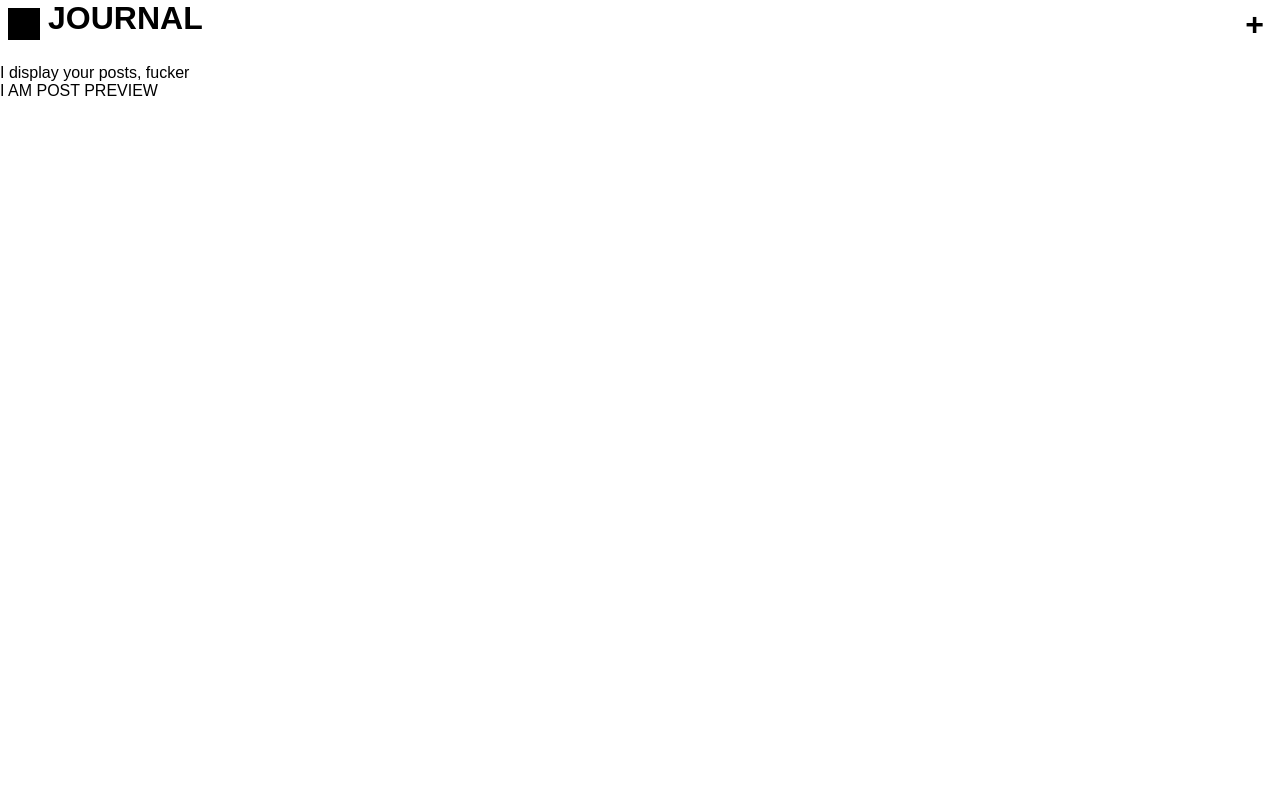
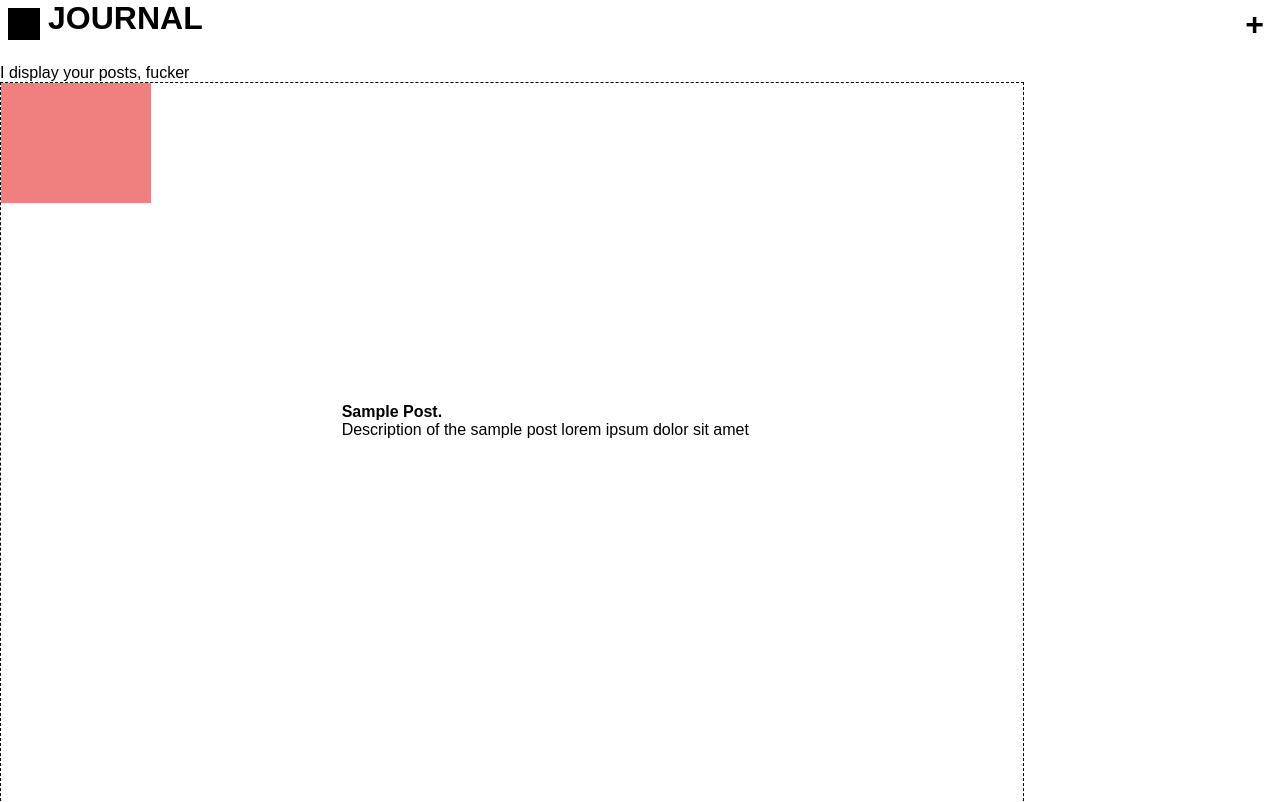
Before and after one commit to hcsvnt/journal, a Gatsby site: page / in a window 1280 px wide. Shown: the top 802 px of the page. Built offline with nearby package versions, Linux system fonts and the light colour scheme; Gatsby itself is replaced by a stand-in of ours; a web font is replaced by a local one.

Commit message:
initial work on the preview component

```diff
--- a/src/components/header/index.js
+++ b/src/components/header/index.js
@@ -1,44 +1,7 @@
 import React, { useContext, useState } from 'react';
 import { Link } from 'gatsby';
+import Navbar from '../navbar';
 import * as styles from './header.module.css';
-import { ThemeContext } from '../../hookers/themeContext';
-
-
-const NavBar = ({ showFilterBar, navBarClass, filterBarClass}) => {
-    const themeData = useContext(ThemeContext)
-    const {theme, setTheme} = themeData;
-    const manualThemeToggle = () => {
-        if (theme === 'light') setTheme('dark');
-        if (theme === 'dark') setTheme('light');
-    };
-
-    return (
-        <div className={navBarClass}>
-                <nav className={styles.nav}>
-                    <Link to='/about'>
-                        about
-                    </Link>
-                    <button onClick={showFilterBar}>
-                        filters
-                    </button>
-                    <span onClick={manualThemeToggle}>
-                        dark
-                    </span>
-                </nav>
-                <div className={filterBarClass}>
-                    <span>
-                        {/* these items need to be lists */}
-                        order
-                    </span>
-                    <span>
-                        {/* a multi selector list, who dis? */}
-                        tags
-                    </span>
-                </div>
-            </div>
-    )
-}
-
 
 const Header = () => {
     // const [bottomVisible, setBottomVisible] = useState(false);
@@ -53,7 +16,7 @@ const Header = () => {
     function showFilterBar() {
         setFilterBarActive(!filterBarActive);
         console.log('klyk')
-    }
+    };
 
     let navBarClass =  navBarActive ? `${styles.navBar} ${styles.navBarActive}` : styles.navBar;
     let filterBarClass = filterBarActive ? `${styles.filterBar} ${styles.filterBarActive}` : styles.filterBar;
@@ -72,7 +35,7 @@ const Header = () => {
                 </button>
             </div>
 
-            <NavBar
+            <Navbar
                 showFilterBar={showFilterBar}
                 navBarClass={navBarClass}
                 filterBarClass={filterBarClass}
--- a/src/components/layout/index.js
+++ b/src/components/layout/index.js
@@ -2,7 +2,6 @@ import React, { useContext, useEffect, useState } from 'react';
 import { ThemeContext } from '../../hookers/themeContext';
 import './layout.css';
 // import * as type from './type.module.css';
-
 
 const lightThemeValues = {
   '--clr-bg': 'white',
--- /dev/null
+++ b/src/components/navbar/index.js
@@ -0,0 +1,41 @@
+import React, { useContext } from 'react';
+import { Link } from 'gatsby';
+import { ThemeContext } from '../../hookers/themeContext';
+import * as styles from './navbar.module.css';
+
+const Navbar = ({ showFilterBar, navBarClass, filterBarClass}) => {
+    const themeData = useContext(ThemeContext)
+    const {theme, setTheme} = themeData;
+    const manualThemeToggle = () => {
+        if (theme === 'light') setTheme('dark');
+        if (theme === 'dark') setTheme('light');
+    };
+
+    return (
+        <div className={navBarClass}>
+                <nav className={styles.nav}>
+                    <Link to='/about'>
+                        about
+                    </Link>
+                    <button onClick={showFilterBar}>
+                        filters
+                    </button>
+                    <button onClick={manualThemeToggle}>
+                        dark
+                    </button>
+                </nav>
+                <div className={filterBarClass}>
+                    <span>
+                        {/* these items need to be lists */}
+                        order
+                    </span>
+                    <span>
+                        {/* a multi selector list, who dis? */}
+                        tags
+                    </span>
+                </div>
+            </div>
+    )
+};
+
+export default Navbar;
--- a/src/components/preview/index.js
+++ b/src/components/preview/index.js
@@ -1,11 +1,24 @@
 import React from 'react';
-
+import * as styles from './preview.module.css';
 
 const Preview = () => {
   return (
-    <div>
-        <p>I AM POST PREVIEW</p>
-    </div>
+    <article className={styles.preview}>
+        <div className={styles.text}>
+          <h2 className={styles.title}>
+            Sample Post.
+          </h2>
+          <p className={styles.description}>
+            Description of the sample post lorem ipsum dolor sit amet
+          </p>
+        </div>
+        <div className={styles.topPic}>
+
+        </div>
+        <div className={styles.bottomPic}>
+
+          </div>
+    </article>
   )
 };
 
--- /dev/null
+++ b/src/components/preview/preview.module.css
@@ -0,0 +1,41 @@
+.preview {
+    width: 80vw;
+    height: 100vw;
+    border: 1px dashed black;
+    display: grid;
+    grid-template-rows: repeat(4, 1fr);
+    grid-template-columns: repeat(3, 1fr);
+}
+
+.text {
+    grid-row: 2;
+    grid-column: 2 / span 2;
+    z-index: 2;
+}
+
+.title {
+    font-family: var(--ff-bold);
+    font-weight: var(--fw-bold);
+    font-size: 1rem;
+}
+
+.description {
+    font-size: 1rem;
+
+}
+
+.topPic {
+    background: lightcoral;
+    grid-row: 1 / span 2;
+    grid-column: 1 / span 2;
+    width: 150px;
+    height: 120px;
+}
+
+.bottomPic {
+    background: aquamarine;
+    grid-row: 4 / span 1;
+    grid-column: 2 / span 2;
+    /* width: 150px;
+    height: 120px; */
+}
```
Also changed, not shown: src/hookers/themeContext.js (+1 -28 lines), src/components/navbar/navbar.module.css (added).
